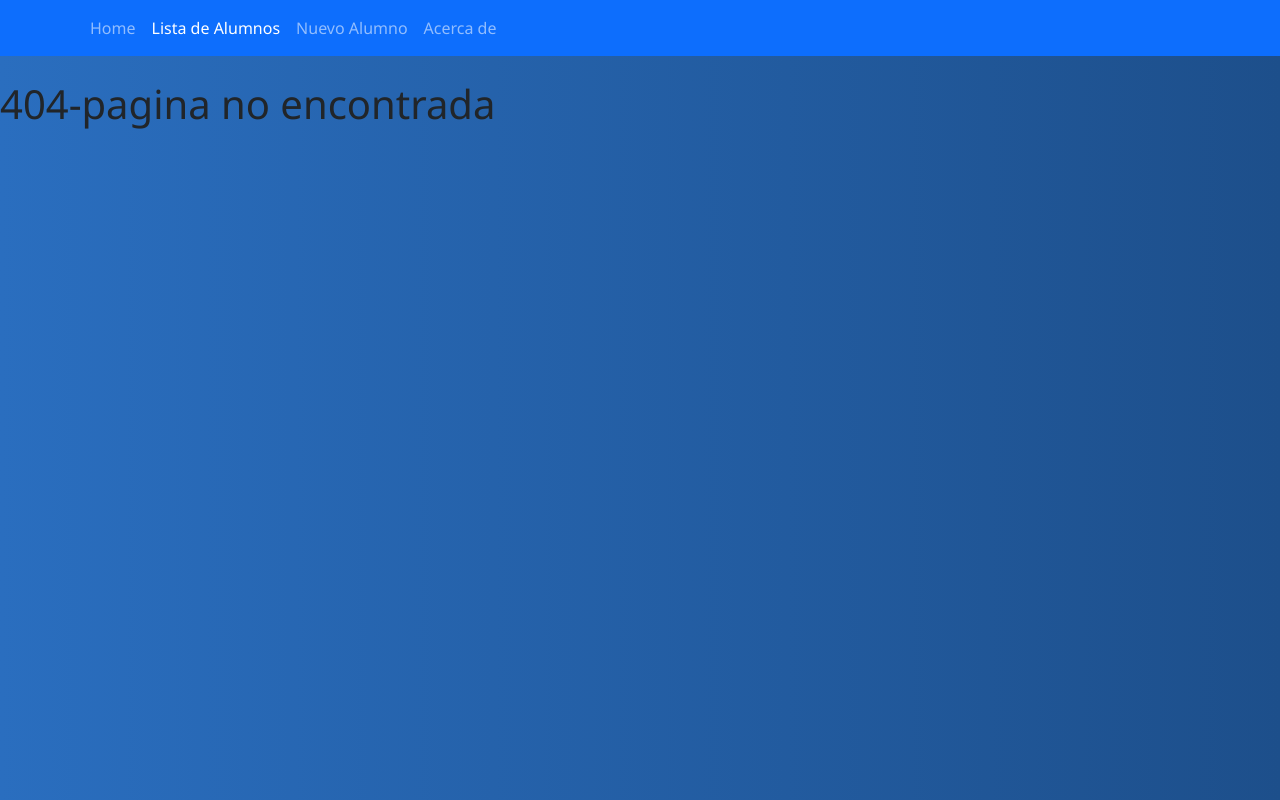
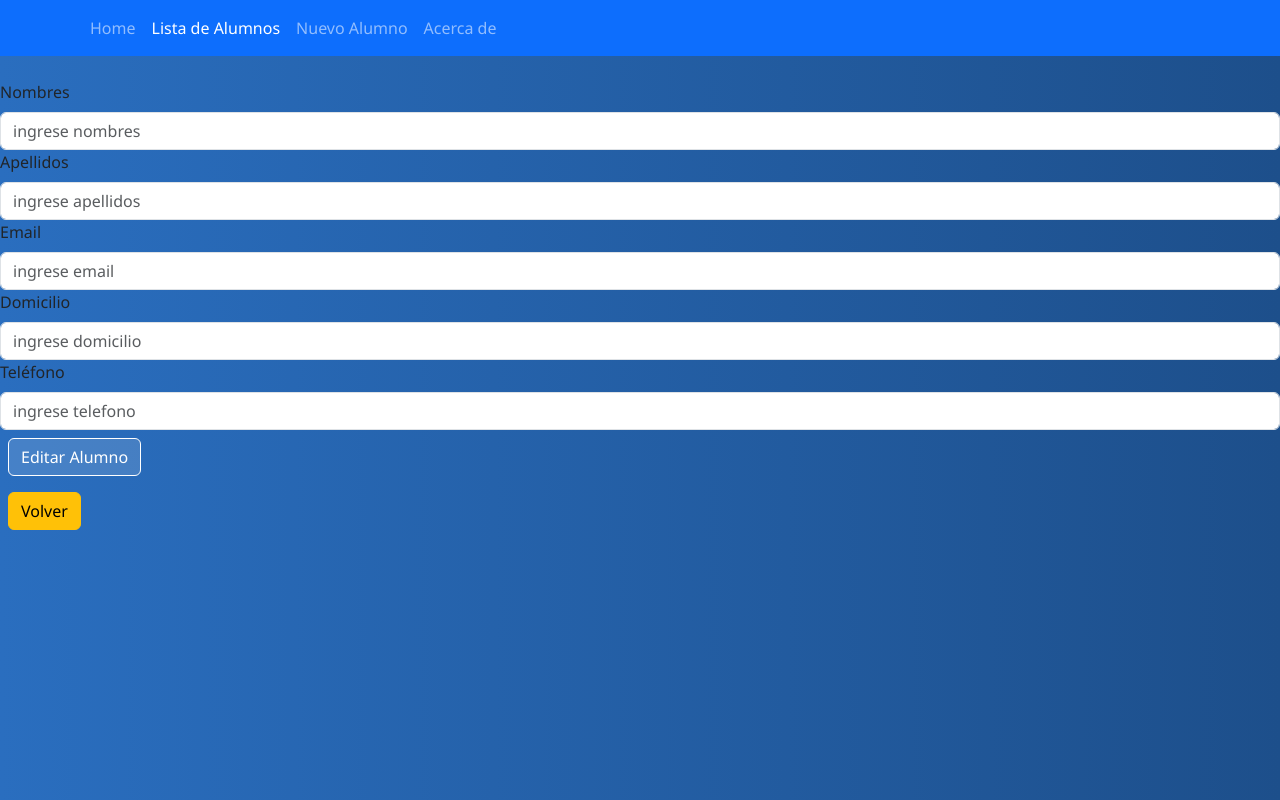
Before and after one commit to GerardoXL/pv_tp5_grupo1, a React (Vite) app: page /alumnos/editar/1 in a window 1280 px wide. Before the commit this address had no page. Built offline with nearby package versions, Linux system fonts and the light colour scheme.

Commit message:
Reestructuracion del Editar y creacion de formulario especifico para editar - Solucion y revision de detalles - FacundoPol

```diff
--- a/src/App.jsx
+++ b/src/App.jsx
@@ -6,6 +6,7 @@ import AlumnoDetalle from "./assets/components/AlumnoDetalle";
 import Menu from "./assets/components/Navbar";
 import Home from "./assets/components/Home";
 import AcercaDe from "./assets/components/Acercade";
+import FormularioEdit from "./assets/components/AlumnoFormEdit";
 
 function App() {
 
@@ -31,16 +32,9 @@ const eliminarAlumno = (libreta) =>{
 
 }
 
-const onEdit = (info) =>{
-    setAlumnoEditar( alumnos.find((a) => a.libreta === info.lu));
-    setEditar(info.estado);
-}
-
-const actulizarAlumno = (alumno) =>
+const actulizarAlumno = (id, datosActualizados) =>
 {
-  setAlumnos(alumnos.map((a)=>a.libreta===alumno.libreta ? alumno : a))
-  setEditar(false);
-  setAlumnoEditar({});
+  setAlumnos(alumnos.map((a)=>a.libreta=== id ? {...a,...datosActualizados} : a))
 }
 
 useEffect(() => {
@@ -53,7 +47,7 @@ return(
  <Menu />
    <Routes>
      <Route path="/" element={ <div className="container mt-4">
-      <Home />
+      <Home cantidadAlumnos={alumnos.length}/>
        </div>} />
       <Route path="/alumnos" element={<div className="container mt-4">
           <ListaAlumnos
@@ -79,6 +73,13 @@ return(
              />
              </div> } />
       <Route path="/acerca-de" element={<AcercaDe />} />
+
+      <Route path="/alumnos/editar/:id" element={<FormularioEdit
+            arrayAlumnos={alumnos}
+            onActualizar={actulizarAlumno}
+            />}
+      />
+
       <Route path="*" element={<div><h1>404-pagina no encontrada</h1></div>}/>
  </Routes>
  </BrowserRouter>
--- a/src/assets/components/AcercaDe.jsx
+++ b/src/assets/components/AcercaDe.jsx
@@ -9,7 +9,7 @@ export default function AcercaDe(){
             </p>
             <p className='acerca-parrafo'>Esta aplicación permite gestionar alumnos: agregar, editar, eliminar y ver detalles de cada uno</p>
             <h3 className='acerca-subtitulo'>Integrantes</h3>
-            <Row xs={1} sm={2} md={3} className="g-4">
+            <Row className="g-4">
             {[
                 {   nombre: 'Abregu Miguel',
                     img: 'https://avatars.githubusercontent.com/u/122323946?v=4',
--- a/src/assets/components/AlumnoAgregar.jsx
+++ b/src/assets/components/AlumnoAgregar.jsx
@@ -4,7 +4,7 @@ import { Form, Button, Alert } from 'react-bootstrap'; //imporoto para usar boot
 
 let lastLibreta = 999;
 // se declaran las variables de estado
-const AlumnoFormulario = ({onAgregar, alumnoEdit, boolEdit,onActualizar}) => {
+const AlumnoFormulario = ({onAgregar}) => {
    const [nombre , setNombre] = useState("");
    const [apellido , setApellido] = useState("");
    const [email, setEmail] = useState("");
@@ -24,13 +24,6 @@ const AlumnoFormulario = ({onAgregar, alumnoEdit, boolEdit,onActualizar}) => {
   const emailValido = /\S+@\S+\.\S+/; // verifica que tenga el @, que tenga punto y que no hayan espacios
 
 
-useEffect(() => {
-    setNombre(alumnoEdit.nombre);
-    setApellido(alumnoEdit.apellido);
-    setEmail(alumnoEdit.email);
-    setDomicilio(alumnoEdit.domicilio);
-    setTelefono(alumnoEdit.telefono);
-},[alumnoEdit,boolEdit]);
 
 //para validar los datos del formu
 //cambiar a validarFormu
@@ -77,16 +70,8 @@ const nuevoAlumno = {
   estado: true
 }
 
-if(boolEdit !== true)
-  {onAgregar(nuevoAlumno); // se llama a la funcion onAgregar para tomar el objeto y se limpian los campos
+  onAgregar(nuevoAlumno); // se llama a la funcion onAgregar para tomar el objeto y se limpian los campos
   setAccion('agregado');
-  }
-else
-{
-  onActualizar(nuevoAlumno);
-  setAccion('actualizado');
-}
-
 
   setNombre('');
   setApellido('');
@@ -97,6 +82,8 @@ else
       setError({ error: false, mensaje: "" });
       setExito(true);
 }
+
+
 useEffect(() => {
     if (exito || error) {
       const timer = setTimeout(() => {
@@ -213,8 +200,8 @@ return (
 
 
 
-      <Button type="submit" variant="primary">
-        {boolEdit === false ? "Agregar Alumno" : "Editar Alumno"}
+      <Button type="submit" variant="primary" className="m-3">
+        "Agregar Alumno"
       </Button>
     </Form>
     </>
--- a/src/assets/components/AlumnoEditar.jsx
+++ b/src/assets/components/AlumnoEditar.jsx
@@ -1,22 +1,16 @@
 import AlumnoFormulario from "./AlumnoAgregar";
 import { Button, Col } from 'react-bootstrap'; //estilo para el boton
+import { Link } from "react-router-dom";
+const AlumnoEditar = ({luEditar}) => {
 
-const AlumnoEditar = ({luEditar,onEdit}) => {
-
-    const handleEditar = () =>{
-        const prodEdit = {
-            lu: luEditar,
-            estado: true
-        }
-
-        onEdit(prodEdit);
-    }
 
     return(
         <>
         <div>
             <Col md={4 }>
-            <Button variant="success" onClick={handleEditar}>Editar</Button>
+            <Link to={`/alumnos/editar/${luEditar}`}>
+                <Button variant="success" className="m-1">Editar</Button>
+            </Link>
             </Col>
         </div>
         </>
--- a/src/assets/components/AlumnoEliminar.jsx
+++ b/src/assets/components/AlumnoEliminar.jsx
@@ -11,7 +11,7 @@ export default function AlumnoEliminar({ libreta, onEliminar }) {
 
     return (
         <Col md={4} >
-        <Button variant="danger" onClick={manejarClick}>
+        <Button variant="danger" onClick={manejarClick} className="m-1">
             Eliminar
         </Button>
         </Col>
--- /dev/null
+++ b/src/assets/components/AlumnoFormEdit.jsx
@@ -0,0 +1,116 @@
+import { useState, useEffect } from "react";
+import { Form, Button } from 'react-bootstrap'; //imporoto para usar bootstrap
+import { useParams } from "react-router-dom";
+import { Link } from "react-router-dom";
+function FormularioEdit({arrayAlumnos,onActualizar}) {
+    const [nombre , setNombre] = useState("");
+    const [apellido , setApellido] = useState("");
+    const [email, setEmail] = useState("");
+    const [domicilio , setDomicilio] = useState("");
+    const [telefono , setTelefono] = useState ("");
+
+    const { id } = useParams();
+
+    const alumnoEdit = arrayAlumnos.find((a) => a.libreta === parseInt(id))
+
+
+
+   useEffect(() => {
+        if (alumnoEdit) {
+            setNombre(alumnoEdit.nombre);
+            setApellido(alumnoEdit.apellido);
+            setEmail(alumnoEdit.email);
+            setDomicilio(alumnoEdit.domicilio);
+            setTelefono(alumnoEdit.telefono);
+        }
+    }, [alumnoEdit]);
+
+  const cargarDatos = (event) => {
+   event.preventDefault();
+
+const nuevoAlumno = {
+  libreta : parseInt(id),
+  nombre,
+  apellido,
+  email,
+  domicilio,
+  telefono,
+  estado: true
+}
+
+onActualizar(parseInt(id),nuevoAlumno);
+}
+
+return (
+  <div>
+  <Form onSubmit={cargarDatos}>
+    <Form.Group>
+      <Form.Label>Nombres</Form.Label>
+       <Form.Control
+        type="text"
+        placeholder="ingrese nombres"
+        id="nombre"
+        value={nombre}
+        onChange={(e) => setNombre(e.target.value)}
+        required
+     />
+     </Form.Group>
+
+     <Form.Group>
+      <Form.Label>Apellidos</Form.Label>
+       <Form.Control
+          type="text"
+          placeholder="ingrese apellidos"
+          id="apellido"
+          value={apellido}
+          onChange={(e) => setApellido(e.target.value)}
+          required
+        />
+   </Form.Group>
+
+    <Form.Group>
+      <Form.Label>Email</Form.Label>
+       <Form.Control
+          type="email"
+          placeholder="ingrese email"
+          id="email"
+          value={email}
+          onChange={(e) => setEmail(e.target.value)}
+          required
+        />
+    </Form.Group>
+
+    <Form.Group>
+      <Form.Label>Domicilio</Form.Label>
+       <Form.Control
+          type="text"
+          placeholder="ingrese domicilio"
+          id="domicilio"
+          value={domicilio}
+          onChange={(e) => setDomicilio(e.target.value)}
+          required
+        />
+    </Form.Group>
+
+    <Form.Group>
+      <Form.Label>Teléfono</Form.Label>
+       <Form.Control
+          type="tel"
+          placeholder="ingrese telefono"
+          id="telefono"
+          value={telefono}
+          onChange={(e) => setTelefono(e.target.value)}
+          required
+        />
+    </Form.Group>
+
+    <Button type="submit" variant="primary" className="m-2">{'Editar Alumno'}</Button>
+ </Form>
+ <Link to="/alumnos">
+        <Button variant="warning" className="m-2">Volver</Button>
+    </Link>
+ </div>
+  )
+}
+
+export default FormularioEdit
--- a/src/assets/components/AlumnoItem.jsx
+++ b/src/assets/components/AlumnoItem.jsx
@@ -17,9 +17,9 @@ export default function AlumnoItem({ alumno, onEliminar, onEdit }) { // Añadido
           </Card.Text>
           <div>
             <AlumnoEliminar libreta={alumno.libreta} onEliminar={onEliminar} />
-            <AlumnoEditar luEditar={alumno.libreta} onEdit={onEdit} /> {/* Asegúrate de que este componente muestre el formulario */ }
+            <AlumnoEditar luEditar={alumno.libreta}/> {/* Asegúrate de que este componente muestre el formulario */ }
             <Link to={`/alumnos/${alumno.libreta}`}>
-              <Button variant="dark">Ver Detalles</Button>
+              <Button variant="dark" className="m-1">Ver Detalles</Button>
             </Link>
           </div>
         </Card.Body>
--- a/src/assets/components/Home.jsx
+++ b/src/assets/components/Home.jsx
@@ -1,5 +1,5 @@
 import React, { useState } from 'react';
-import './Home.css';
+import '../css/Home.css';
 import {
   Carousel,
   Container,
```
Also changed, not shown: src/assets/css/Home.css (renamed from src/assets/components/Home.css), 2 other files (tests, documents, lock files or other folders).
